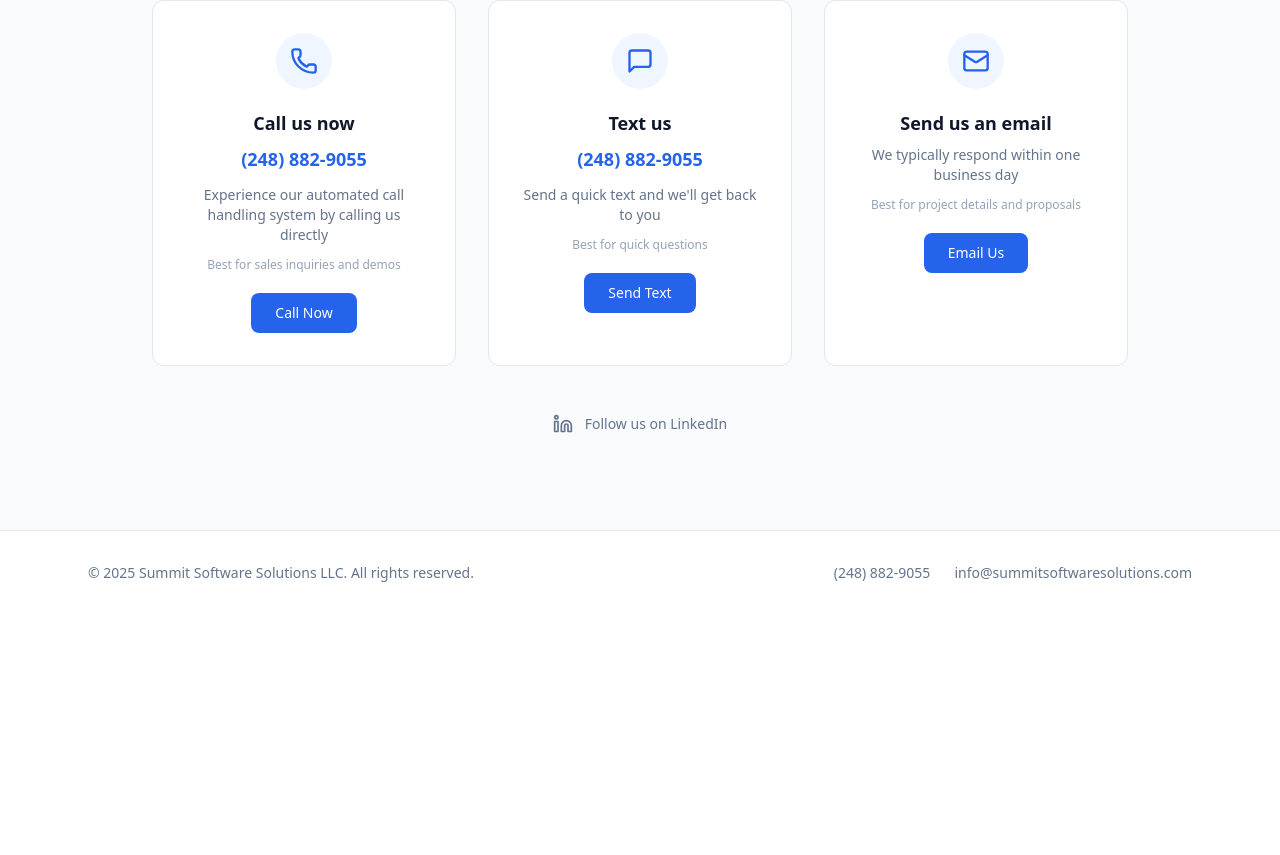
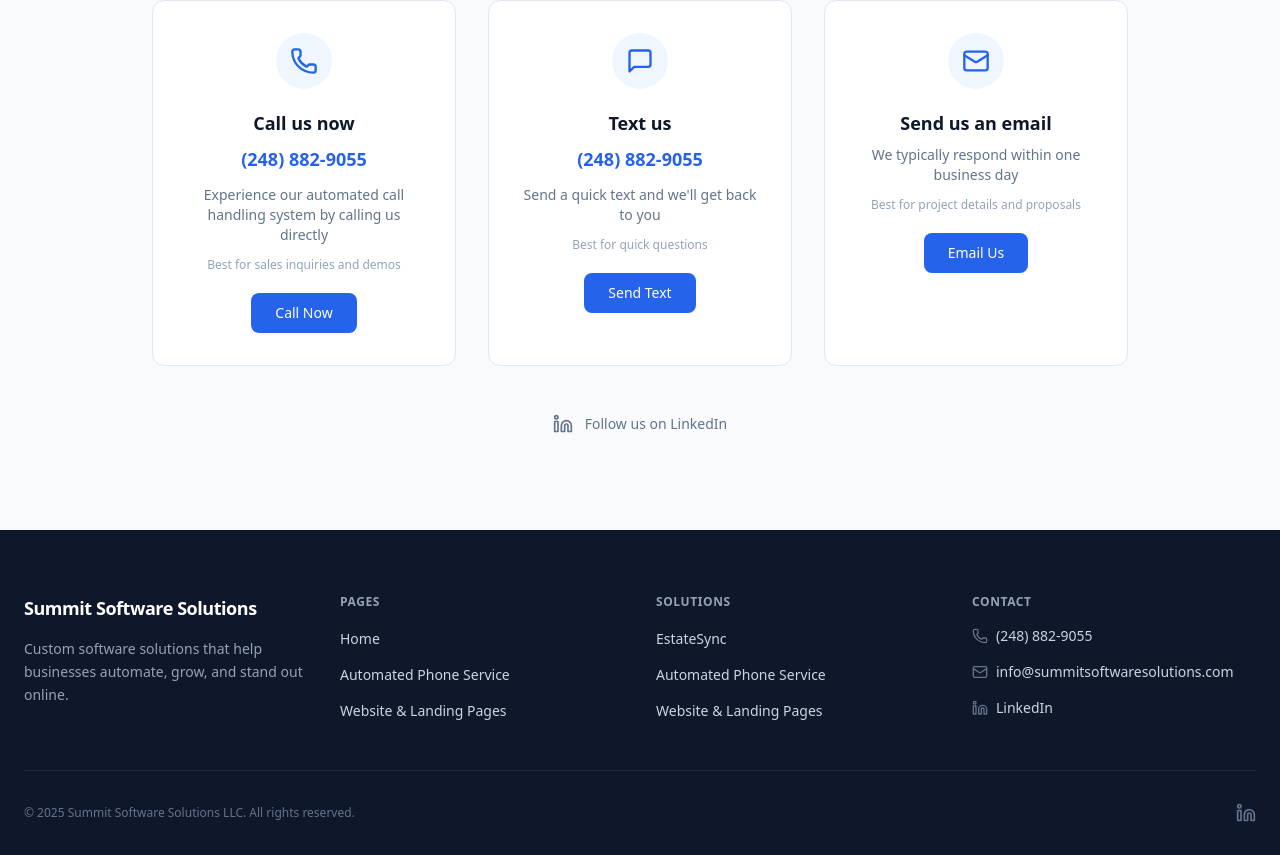
Before and after one commit to ryankolean/summitsoftwaresolutionsllc, a React (Vite) app: page / in a window 1280 px wide. Shown: the part 2236-3091 px from the top of the page. Before the commit the page ends 2851 px from the top, so only its background shows below. Built offline with nearby package versions, Linux system fonts and the light colour scheme.

Commit message:
Updated WebsiteLandingPageServices.jsx

```diff
--- a/src/components/business/Footer.jsx
+++ b/src/components/business/Footer.jsx
@@ -1,16 +1,152 @@
+import { Link, useLocation } from 'react-router-dom';
+import { Phone, Mail, Linkedin, ArrowUpRight } from 'lucide-react';
+
+const navigation = [
+  { label: 'Home', to: '/' },
+  { label: 'Automated Phone Service', to: '/AutomatedPhoneService' },
+  { label: 'Website & Landing Pages', to: '/WebsiteLandingPageServices' },
+];
+
+const externalLinks = [
+  {
+    label: 'EstateSync',
+    href: 'https://estatesync.app/',
+  },
+];
+
 export default function Footer() {
+  const location = useLocation();
+  const currentYear = new Date().getFullYear();
+
+  const scrollToContact = () => {
+    if (location.pathname === '/' || location.pathname === '/Home') {
+      const el = document.getElementById('contact');
+      if (el) {
+        window.scrollTo({ top: el.offsetTop - 70, behavior: 'smooth' });
+      }
+    }
+  };
+
   return (
-    <footer className="py-8 border-t border-slate-200">
-      <div className="max-w-6xl mx-auto px-6">
-        <div className="flex flex-col sm:flex-row items-center justify-between gap-4 text-slate-500 text-sm">
-          <p>&copy; {new Date().getFullYear()} Summit Software Solutions LLC. All rights reserved.</p>
-          <div className="flex items-center gap-6">
-            <a href="tel:+12488829055" className="hover:text-blue-600 transition-colors">
-              (248) 882-9055
-            </a>
-            <a href="mailto:info@summitsoftwaresolutions.com" className="hover:text-blue-600 transition-colors">
-              info@summitsoftwaresolutions.com
-            </a>
+    <footer className="bg-slate-900 text-slate-300" role="contentinfo">
+      <div className="max-w-7xl mx-auto px-6 pt-16 pb-8">
+        <div className="grid grid-cols-1 md:grid-cols-2 lg:grid-cols-4 gap-12 lg:gap-8">
+
+          <div className="lg:col-span-1">
+            <Link to="/" className="text-lg font-semibold text-white tracking-tight inline-block mb-4 hover:text-blue-400 transition-colors">
+              Summit Software Solutions
+            </Link>
+            <p className="text-sm text-slate-400 leading-relaxed max-w-xs">
+              Custom software solutions that help businesses automate, grow, and stand out online.
+            </p>
+          </div>
+
+          <div>
+            <h3 className="text-xs font-semibold text-slate-400 uppercase tracking-wider mb-4">Pages</h3>
+            <ul className="space-y-3">
+              {navigation.map((item) => (
+                <li key={item.to}>
+                  <Link
+                    to={item.to}
+                    className="text-sm text-slate-300 hover:text-white transition-colors duration-200"
+                  >
+                    {item.label}
+                  </Link>
+                </li>
+              ))}
+            </ul>
+          </div>
+
+          <div>
+            <h3 className="text-xs font-semibold text-slate-400 uppercase tracking-wider mb-4">Solutions</h3>
+            <ul className="space-y-3">
+              {externalLinks.map((item) => (
+                <li key={item.href}>
+                  <a
+                    href={item.href}
+                    target="_blank"
+                    rel="noopener noreferrer"
+                    className="inline-flex items-center gap-1 text-sm text-slate-300 hover:text-white transition-colors duration-200 group"
+                  >
+                    {item.label}
+                    <ArrowUpRight className="w-3 h-3 opacity-0 -translate-y-0.5 group-hover:opacity-100 group-hover:translate-y-0 transition-all duration-200" />
+                  </a>
+                </li>
+              ))}
+              <li>
+                <Link
+                  to="/AutomatedPhoneService"
+                  className="text-sm text-slate-300 hover:text-white transition-colors duration-200"
+                >
+                  Automated Phone Service
+                </Link>
+              </li>
+              <li>
+                <Link
+                  to="/WebsiteLandingPageServices"
+                  className="text-sm text-slate-300 hover:text-white transition-colors duration-200"
+                >
+                  Website & Landing Pages
+                </Link>
+              </li>
+            </ul>
+          </div>
+
+          <div>
+            <h3 className="text-xs font-semibold text-slate-400 uppercase tracking-wider mb-4">Contact</h3>
+            <ul className="space-y-3">
+              <li>
+                <a
+                  href="tel:+12488829055"
+                  className="inline-flex items-center gap-2 text-sm text-slate-300 hover:text-white transition-colors duration-200 group"
+                  aria-label="Call us at (248) 882-9055"
+                >
+                  <Phone className="w-4 h-4 text-slate-500 group-hover:text-blue-400 transition-colors" />
+                  (248) 882-9055
+                </a>
+              </li>
+              <li>
+                <a
+                  href="mailto:info@summitsoftwaresolutions.com"
+                  className="inline-flex items-center gap-2 text-sm text-slate-300 hover:text-white transition-colors duration-200 group"
+                  aria-label="Email us at info@summitsoftwaresolutions.com"
+                >
+                  <Mail className="w-4 h-4 text-slate-500 group-hover:text-blue-400 transition-colors" />
+                  info@summitsoftwaresolutions.com
+                </a>
+              </li>
+              <li>
+                <a
+                  href="https://www.linkedin.com/in/ryankolean/"
+                  target="_blank"
+                  rel="noopener noreferrer"
+                  className="inline-flex items-center gap-2 text-sm text-slate-300 hover:text-white transition-colors duration-200 group"
+                  aria-label="Visit our LinkedIn profile"
+                >
+                  <Linkedin className="w-4 h-4 text-slate-500 group-hover:text-blue-400 transition-colors" />
+                  LinkedIn
+                </a>
+              </li>
+            </ul>
+          </div>
+        </div>
+
+        <div className="mt-12 pt-8 border-t border-slate-800">
+          <div className="flex flex-col sm:flex-row items-center justify-between gap-4">
+            <p className="text-xs text-slate-500">
+              &copy; {currentYear} Summit Software Solutions LLC. All rights reserved.
+            </p>
+            <div className="flex items-center gap-6">
+              <a
+                href="https://www.linkedin.com/in/ryankolean/"
+                target="_blank"
+                rel="noopener noreferrer"
+                className="text-slate-500 hover:text-white transition-colors duration-200"
+                aria-label="LinkedIn"
+              >
+                <Linkedin className="w-5 h-5" />
+              </a>
+            </div>
           </div>
         </div>
       </div>
--- a/src/pages/AutomatedPhoneService.jsx
+++ b/src/pages/AutomatedPhoneService.jsx
@@ -18,6 +18,7 @@ import {
   Mail,
   MessageSquare
 } from 'lucide-react';
+import Footer from '@/components/business/Footer';
 
 export default function AutomatedPhoneService() {
 
@@ -504,11 +505,7 @@ export default function AutomatedPhoneService() {
         </div>
       </section>
 
-      <footer className="py-8 border-t border-slate-200">
-        <div className="max-w-7xl mx-auto px-6 text-center text-slate-600 text-sm">
-          <p>&copy; 2025 Summit Software Solutions LLC. All rights reserved.</p>
-        </div>
-      </footer>
+      <Footer />
     </div>
   );
 }
--- a/src/pages/WebsiteLandingPageServices.jsx
+++ b/src/pages/WebsiteLandingPageServices.jsx
@@ -20,6 +20,7 @@ import {
   Mail,
   MessageSquare
 } from 'lucide-react';
+import Footer from '@/components/business/Footer';
 
 export default function WebsiteLandingPageServices() {
 
@@ -652,11 +653,7 @@ export default function WebsiteLandingPageServices() {
         </div>
       </section>
 
-      <footer className="py-8 border-t border-slate-200">
-        <div className="max-w-7xl mx-auto px-6 text-center text-slate-600 text-sm">
-          <p>&copy; 2025 Summit Software Solutions LLC. All rights reserved.</p>
-        </div>
-      </footer>
+      <Footer />
     </div>
   );
 }
```
